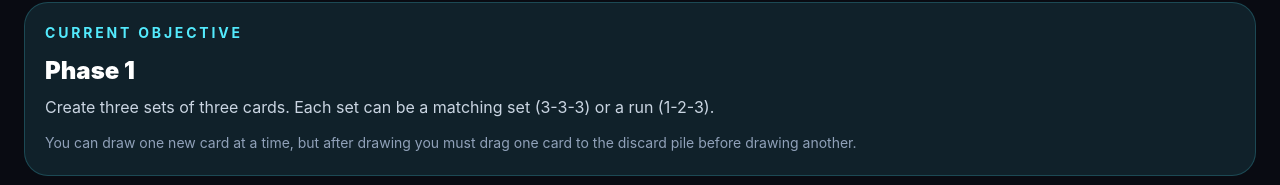
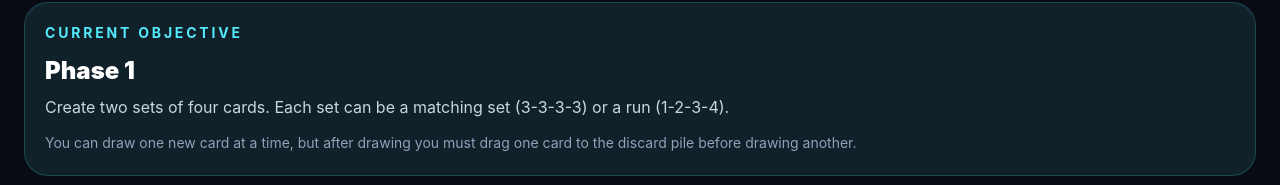
Before and after one commit to MarkNalbach/marknalbach-studio, a React (Vite) app: page /phase-forge in a window 1280 px wide. Shown: the part 276-461 px from the top of the page. Built offline with nearby package versions, Linux system fonts and the light colour scheme.

Commit message:
updated phase forge instructions

```diff
--- a/src/features/phase-forge/components/PhaseObjective.tsx
+++ b/src/features/phase-forge/components/PhaseObjective.tsx
@@ -6,7 +6,7 @@ function PhaseObjective() {
       <h2 className="mt-3 text-2xl font-black text-white">Phase 1</h2>
 
       <p className="mt-2 text-slate-300">
-        Create three sets of three cards. Each set can be a matching set (3-3-3) or a run (1-2-3).
+        Create two sets of four cards. Each set can be a matching set (3-3-3-3) or a run (1-2-3-4).
       </p>
 
       <p className="mt-3 text-sm leading-6 text-slate-400">
```
